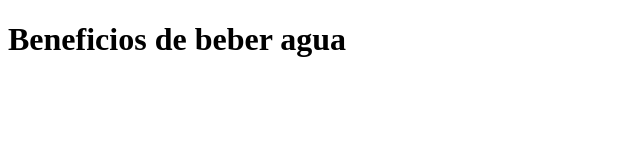
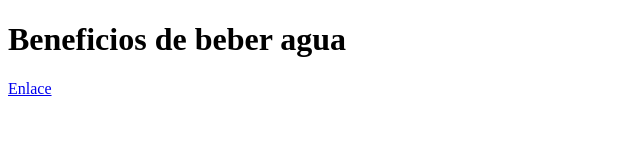
Before and after one commit to nath2000-star/Prueba4, a plain HTML site: page index.html in a window 1280 px wide. Shown: the full height of the page, 0-640 px from the left. Drawn offline with Linux system fonts and the light colour scheme.

Commit message:
Update index.html

```diff
--- a/index.html
+++ b/index.html
@@ -8,6 +8,7 @@
 <body>
     <h1> Beneficios de beber agua </h1>
 
-    <a href="https://www.bioguia.com/bienestar/cual-importancia-del-consumo-agua-para-salud_106382964.html> Enlace </a>
+    <a href="https://www.bioguia.com/bienestar/cual-importancia-del-consumo-agua-para-salud_106382964.html"> Enlace </a>
 </body>
+
 </html>
```
